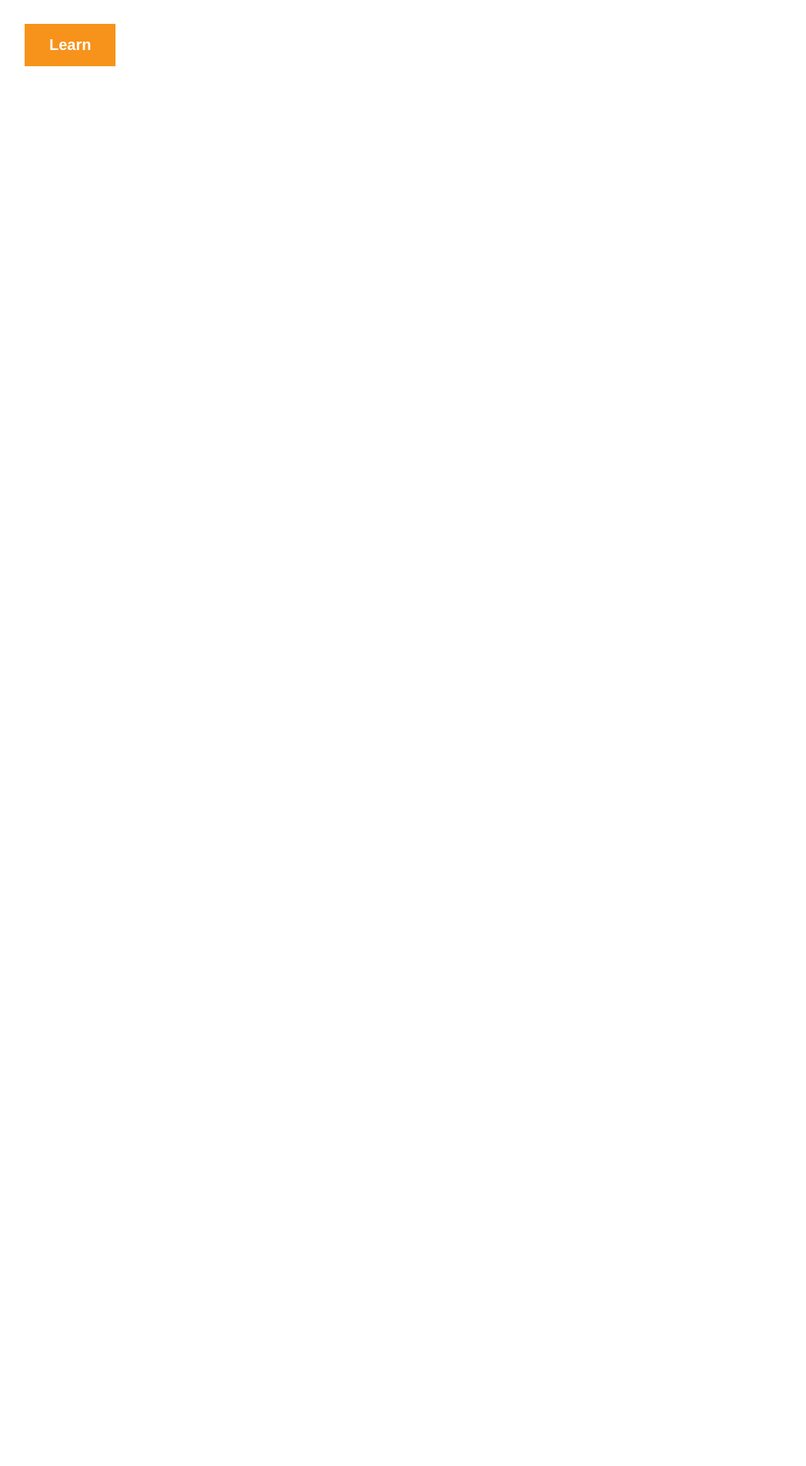
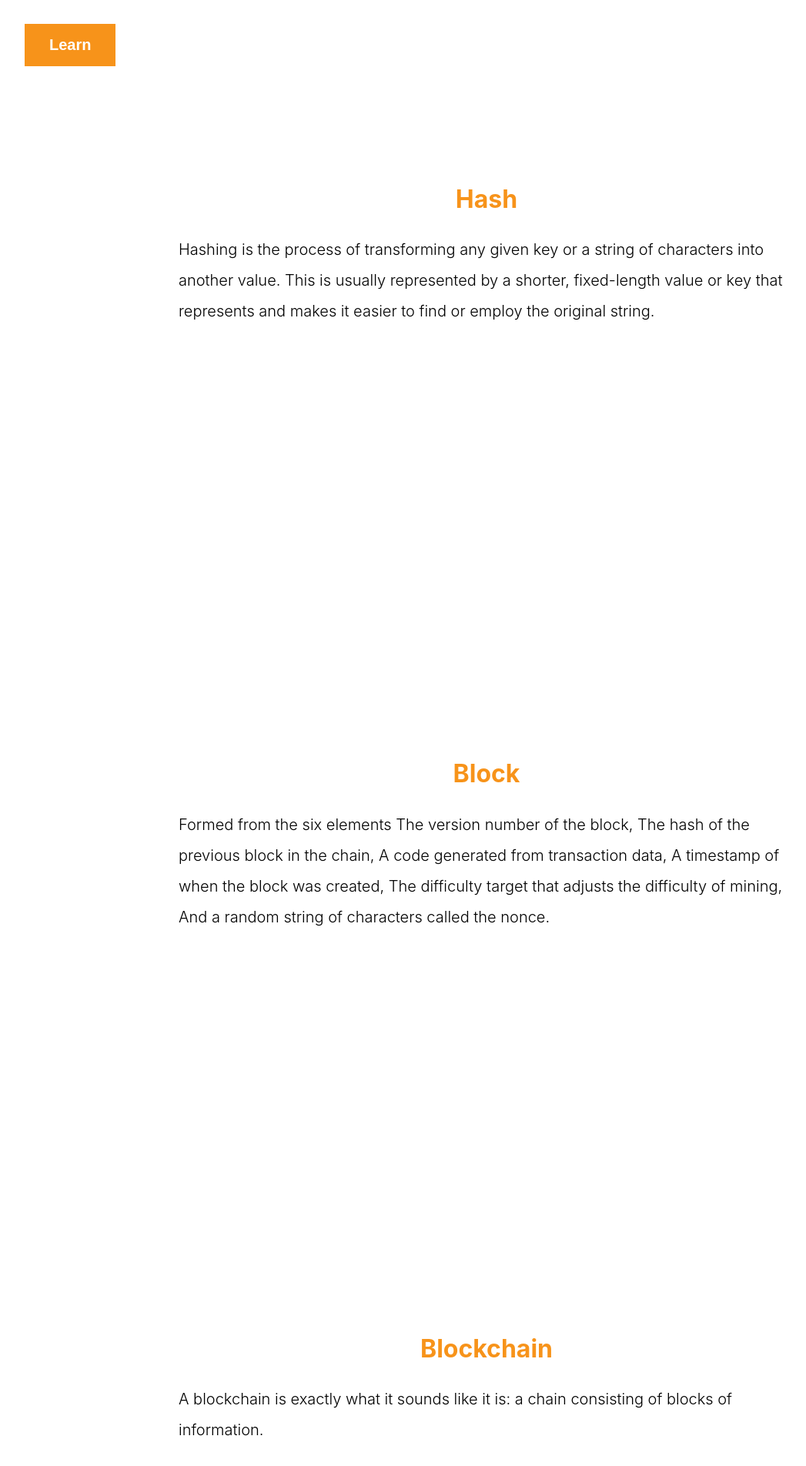
Before and after one commit to glody007/blockchainbasic, a React (Create React App) app: page / in a window 1280 px wide. Shown: the part 572-2476 px from the top of the page at 77% size, without its empty margins (8-1055 px from the left). Before the commit the page ends 800 px from the top, so only its background shows below. Built offline with nearby package versions, Linux system fonts and the light colour scheme.

Commit message:
feat: Main sections.

```diff
--- a/src/App.js
+++ b/src/App.js
@@ -6,6 +6,8 @@ function App() {
   return (
     <div className="App">
       <Header />
+
+      {/* Hero section */}
       <div className='App-section Hero'>
         <div className='Hero-main'>
           <h1>Understand how <span className='highlited'>Blockchain</span> works on just one page.</h1>
@@ -18,6 +20,67 @@ function App() {
           <img src={logo} alt="Blockchain illustration" />
         </div>
       </div>
+
+      {/* Hash section */}
+      <div className='App-section'>
+        <h2 className='App-section__title'>Hash</h2>
+        <p className='App-section__summary'>
+          Hashing is the process of transforming any given key or a string of characters into another value.
+          This is usually represented by a shorter, fixed-length value or key that represents and makes
+          it easier to find or employ the original string.
+        </p>
+      </div>
+
+      {/* Block section */}
+      <div className='App-section'>
+        <h2 className='App-section__title'>Block</h2>
+        <p className='App-section__summary'>
+          Formed from the six elements The version number of the block,
+          The hash of the previous block in the chain,
+          A code generated from transaction data,
+          A timestamp of when the block was created,
+          The difficulty target that adjusts the difficulty of mining,
+          And a random string of characters called the nonce.
+        </p>
+      </div>
+
+      {/* Blockchain section */}
+      <div className='App-section'>
+        <h2 className='App-section__title'>Blockchain</h2>
+        <p className='App-section__summary'>
+          A blockchain is exactly what it sounds like it is:
+          a chain consisting of blocks of information.
+        </p>
+      </div>
+
+      {/* Distributed section */}
+      <div className='App-section'>
+        <h2 className='App-section__title'>Distributed</h2>
+        <p className='App-section__summary'>
+          Distributed ledgers use independent computers (referred to as nodes) to record,
+          share and synchronize transactions in their respective electronic ledgers
+          (instead of keeping data centralized as in a traditional ledger).
+        </p>
+      </div>
+
+      {/* Tokens section */}
+      <div className='App-section'>
+        <h2 className='App-section__title'>Tokens</h2>
+        <p className='App-section__summary'>
+          Put transactions as data in blocks.
+        </p>
+      </div>
+
+      {/* Coinbase section */}
+      <div className='App-section'>
+        <h2 className='App-section__title'>Coinbase</h2>
+        <p className='App-section__summary'>
+          Coinbase transactions are also known as generating transactions.
+          These are a fundamental part of the generation of currencies,
+          since they are not the results of payment between two people,
+          And they are the ones that give rise to this new currency.
+        </p>
+      </div>
     </div>
   );
 }
--- a/src/App.scss
+++ b/src/App.scss
@@ -1,11 +1,21 @@
 .App-section {
   max-width: 1200px;
+  min-height: 90vh;
   margin: auto;
   padding: 0 2rem 0 2rem;
 }
 
+.App-section__title {
+  color: #F7931A;
+  text-align: center;
+}
+
+.App-section__summary {
+  margin: auto;
+  max-width: 50rem;
+}
+
 .Hero {
-  height: 90vh;
   display: flex;
   justify-content: space-between;
   align-items: center;
--- a/src/component/header.js
+++ b/src/component/header.js
@@ -7,11 +7,12 @@ function Header() {
         <nav className="Header-nav">
             <img src={logo} className="Header-logo" alt="logo" />
             <ul className="Header-links">
-            <li className="Header-link">Hash</li>
-            <li className="Header-link">Block</li>
-            <li className="Header-link">Blockchain</li>
-            <li className="Header-link">Distributed</li>
-            <li className="Header-link">Tokens</li>
+                <li className="Header-link">Hash</li>
+                <li className="Header-link">Block</li>
+                <li className="Header-link">Blockchain</li>
+                <li className="Header-link">Distributed</li>
+                <li className="Header-link">Tokens</li>
+                <li className="Header-link">Coinbase</li>
             </ul>
         </nav>
     </header>
--- a/src/index.css
+++ b/src/index.css
@@ -19,6 +19,7 @@ h1 {
 
 h2 {
   font-size: 32px;
+  font-weight: bold;
 }
 
 h3 {
@@ -33,3 +34,9 @@ h4 {
 .highlited {
   color: #F7931A;
 }
+
+p {
+  font-size: 20px;
+  line-height: 40px;
+  font-weight: 300;
+}
```
